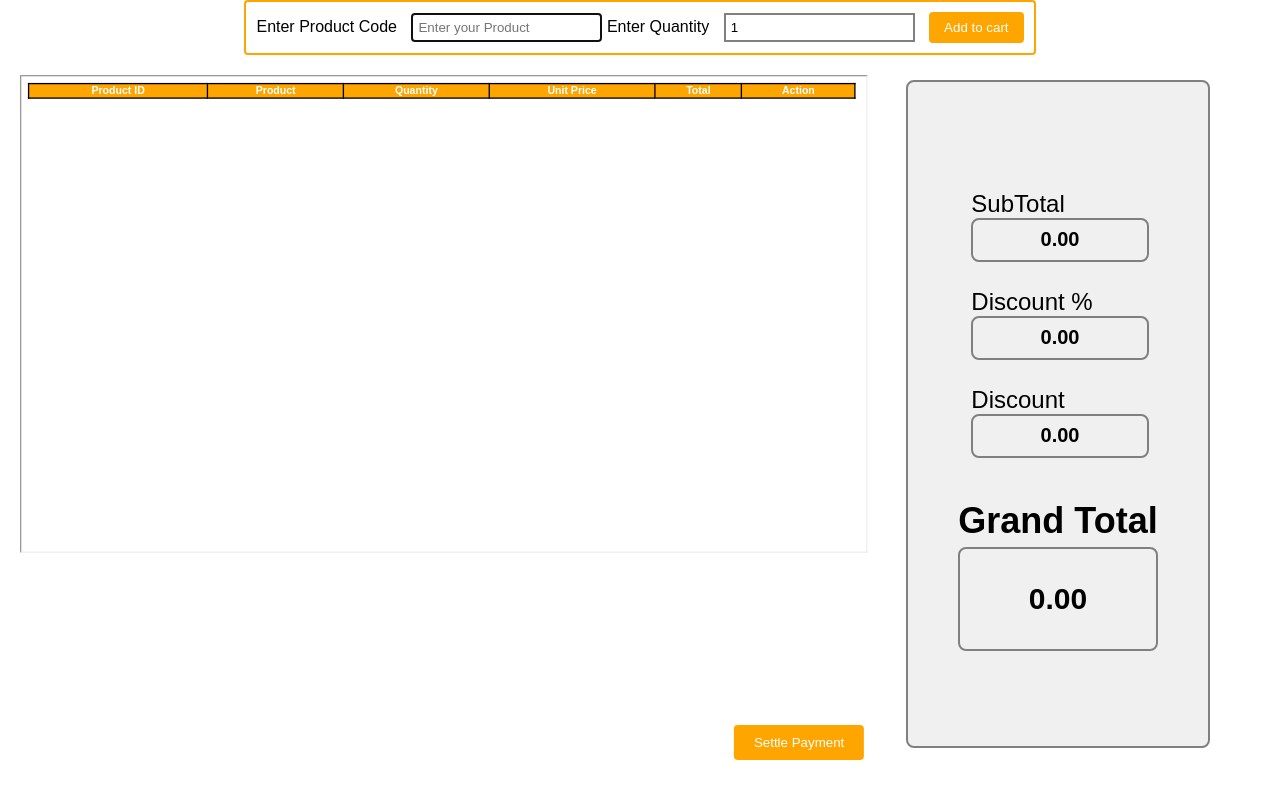
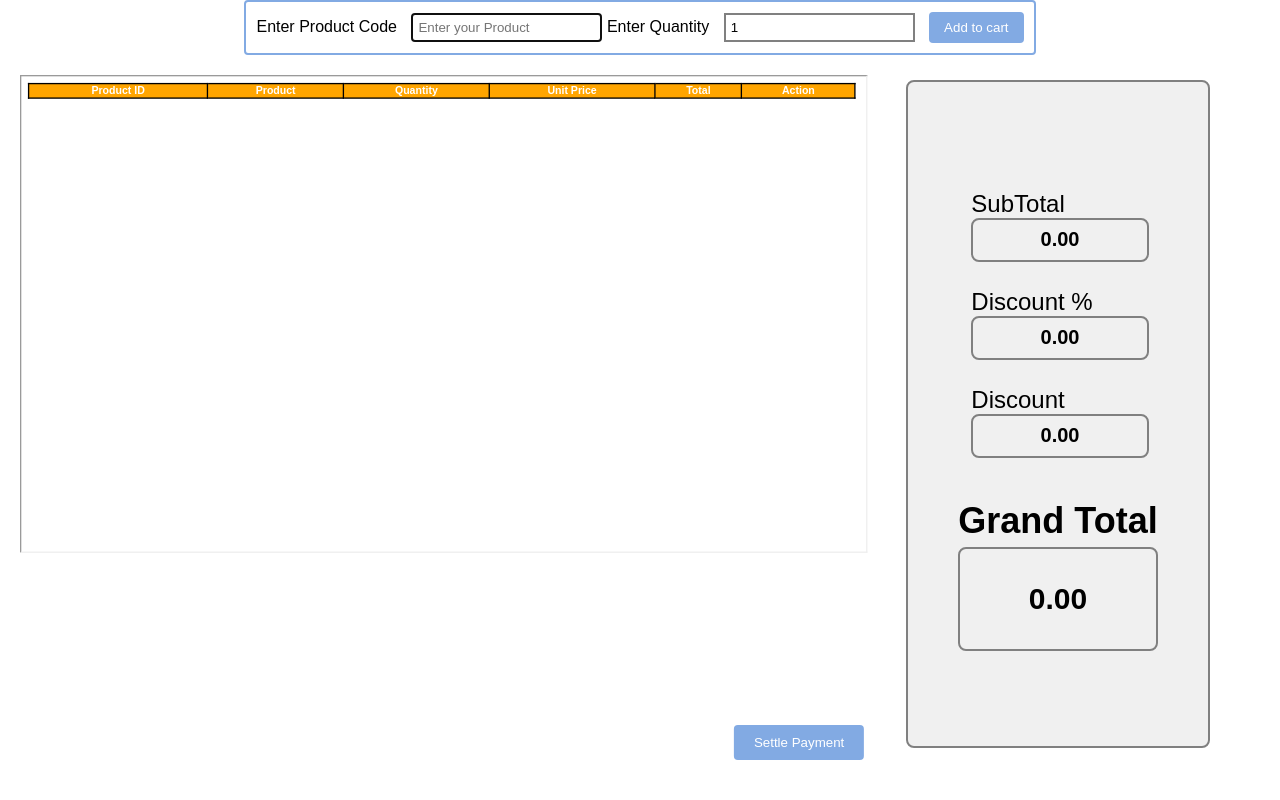
Before and after one commit to ViverIT1/WebBasedPOS, a PHP site: page /cashiering.php in a window 1280 px wide. Run offline with PHP 8.4, Linux system fonts and the light colour scheme; data that the repository does not hold is empty; some libraries are stand-ins or nearby versions.

Commit message:
renew the color design of cashiering module

```diff
--- a/cashiering.css
+++ b/cashiering.css
@@ -16,7 +16,7 @@ body {
     text-align: left;
     padding: 10px;
     background-color: #fff;
-    border: 2px solid orange;
+    border: 2px solid #82AAE3;
     border-radius: 4px;
 }
 
@@ -29,7 +29,7 @@ input {
 }
 .container input[type="submit"] {
     padding: 8px 15px;
-    background-color: orange;
+    background-color: #82AAE3;
     color: #fff;
     border: none;
     border-radius: 4px;
@@ -38,7 +38,7 @@ input {
 }
 
 .container input[type="submit"]:hover {
-    background-color: #FFD07F;
+    background-color: #91D8E4;
 }
 
 #name{
@@ -118,7 +118,7 @@ font-size: 20px; /* Set the font size for the number */
     display: block;
     margin: 20px auto;
     padding: 10px 20px;
-    background-color: orange;
+    background-color: #82AAE3;
     color: #fff;
     border: none;
     border-radius: 4px;
@@ -132,7 +132,7 @@ font-size: 20px; /* Set the font size for the number */
 }
 
 #popupButton:hover {
-    background-color: #FFD07F;
+    background-color: #91D8E4;
 }
 
 
```
